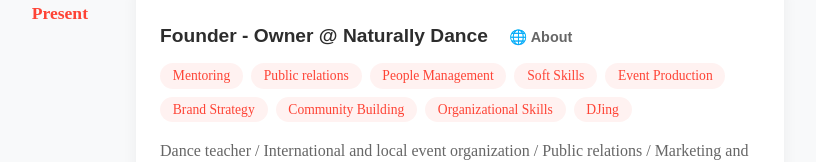
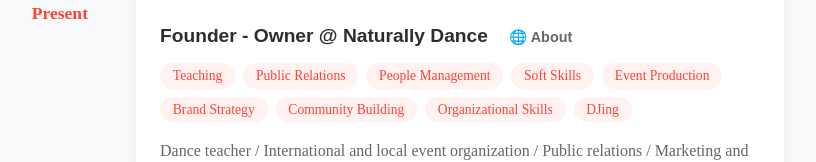
Before and after one commit to MilosCemalovic/cemalovic-react-portfolio, a React (Vite) app: page / in a window 1280 px wide. Shown: the part 3054-3216 px from the top of the page, without its empty margins (416-1232 px from the left). Built offline with nearby package versions, Linux system fonts and the light colour scheme.

Commit message:
Modified experience data for Naturally Dance

```diff
--- a/src/data/experience.ts
+++ b/src/data/experience.ts
@@ -137,8 +137,8 @@
       "🌟 Created Beogradska Disko Žurka - Belgrade Disco Fever with 1000+ attendees",
     ],
     skills: [
-      "Mentoring",
-      "Public relations",
+      "Teaching",
+      "Public Relations",
       "People Management",
       "Soft Skills",
       "Event Production",
```
